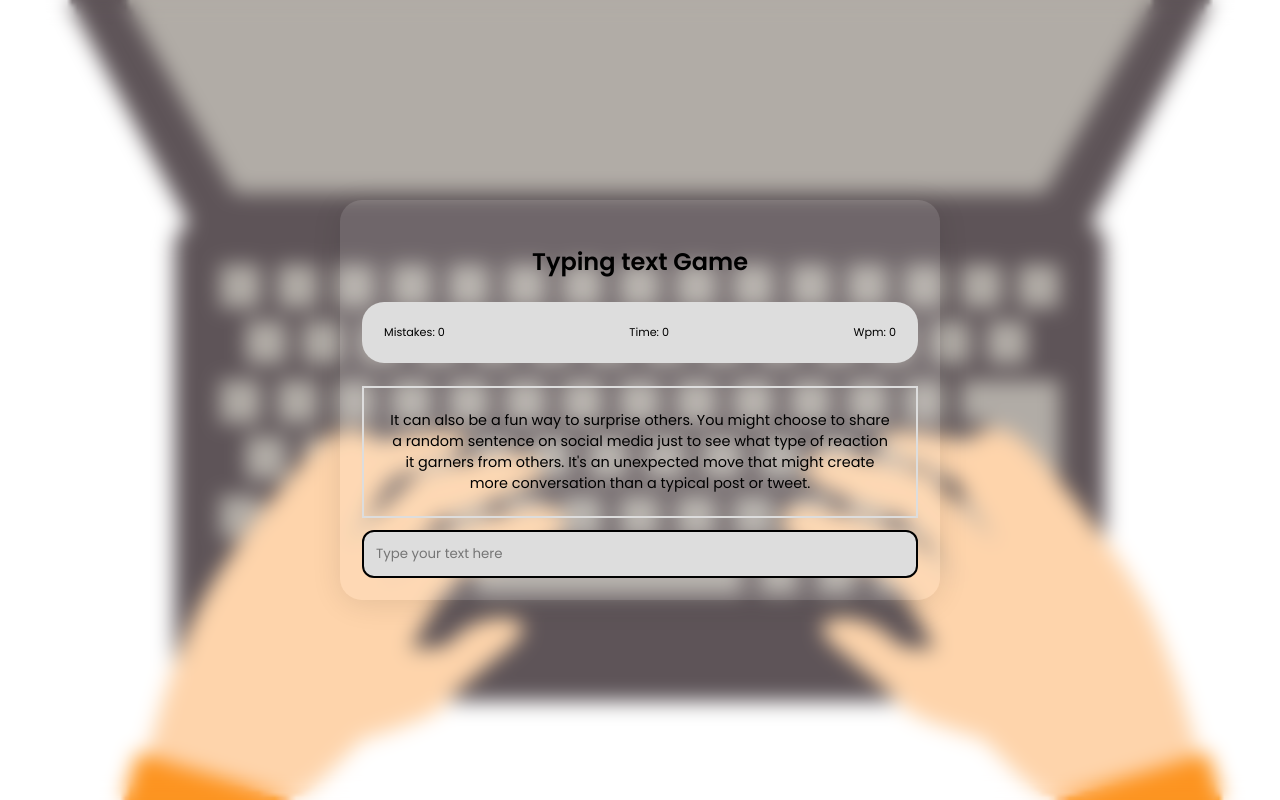
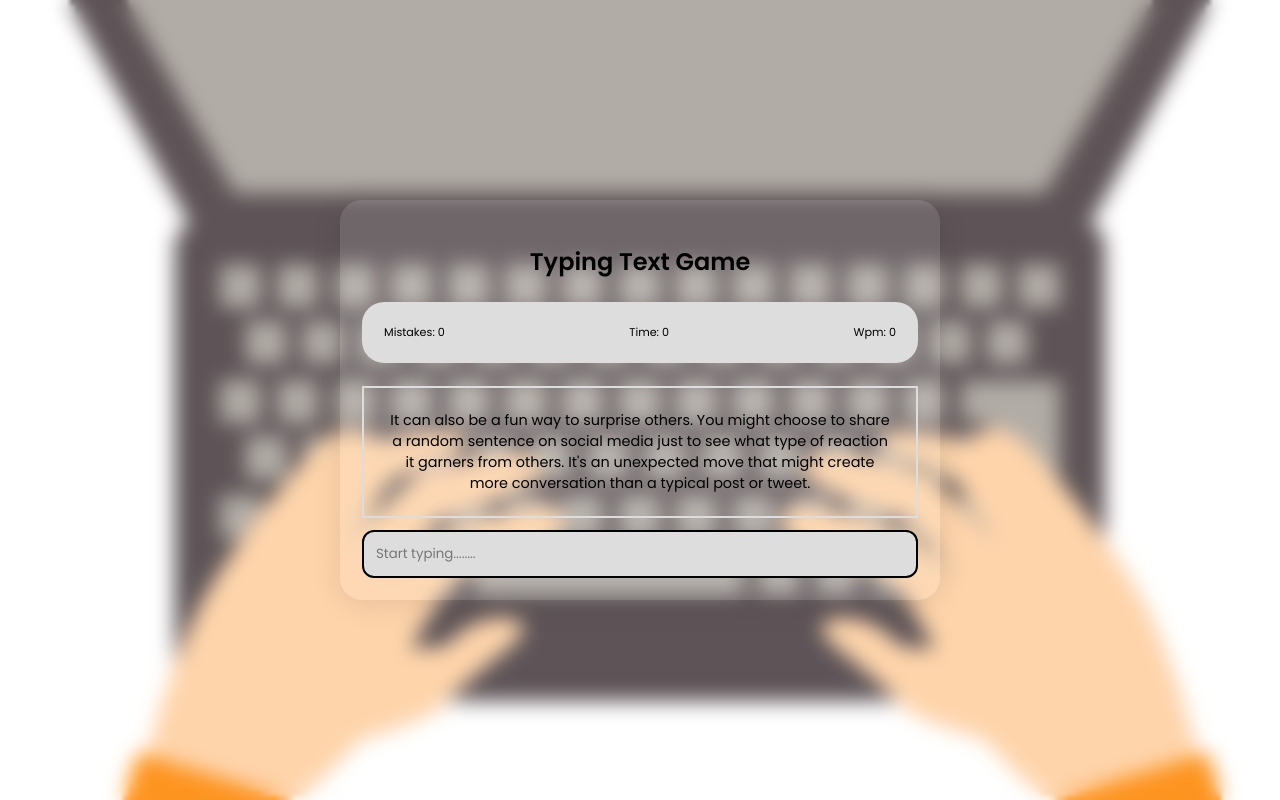
Before and after one commit to alimouad/TypingSpeedGame, a plain HTML site: page index.html in a window 1280 px wide. Drawn offline with Linux system fonts and the light colour scheme.

Commit message:
update the index file

```diff
--- a/index.html
+++ b/index.html
@@ -8,7 +8,7 @@
 </head>
 <body>
     <div class="wrapper">
-        <h2>Typing text Game</h2>
+        <h2>Typing Text Game</h2>
         <div class="details flex">
             <p class="mistakes">Mistakes: <span>0</span></p>
             <p class="timer">Time: <span>0</span></p>
@@ -17,7 +17,7 @@
         <div class="content">
             <p></p>
         </div>
-        <input type="text" class="textInput"name="textInput" placeholder="Type your text here">
+        <input type="text" class="textInput"name="textInput" placeholder="Start typing........">
     </div>
     <div class="layerGround">
         <div class="popUpMsg">
```
